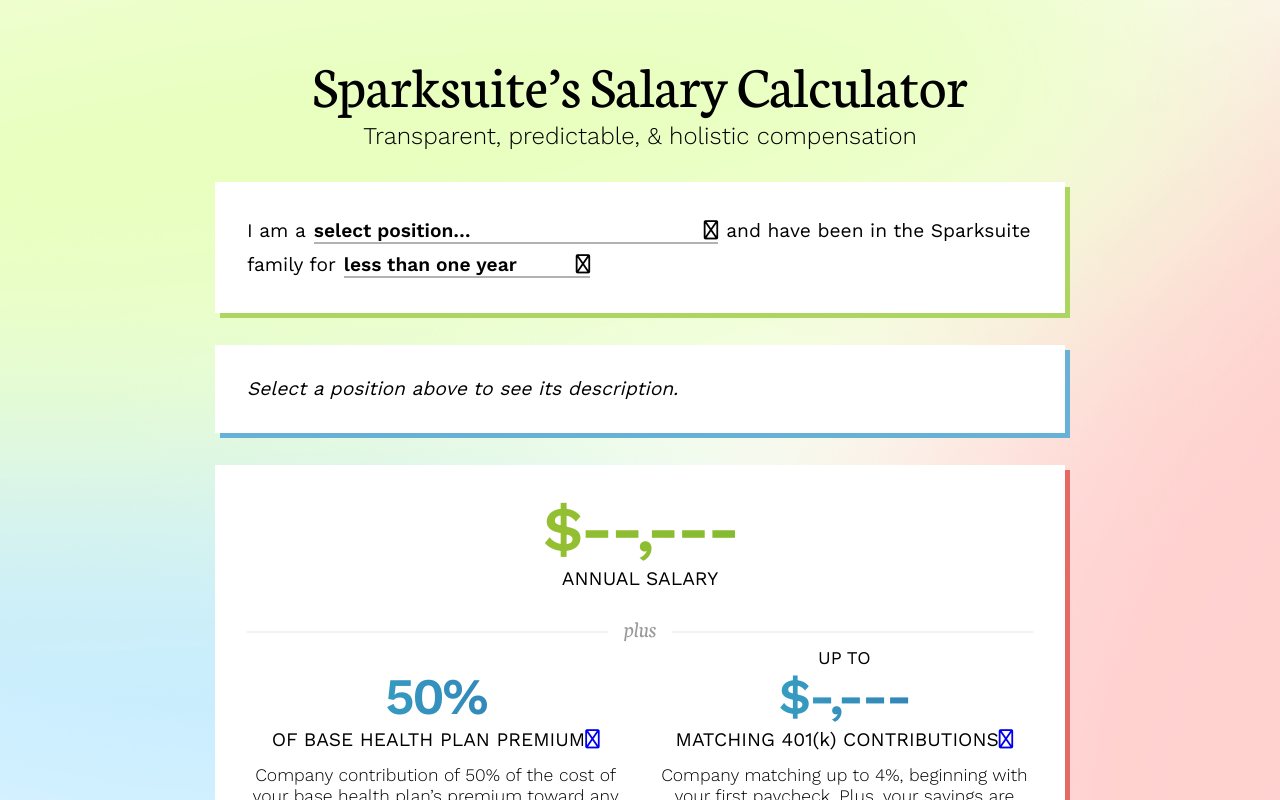
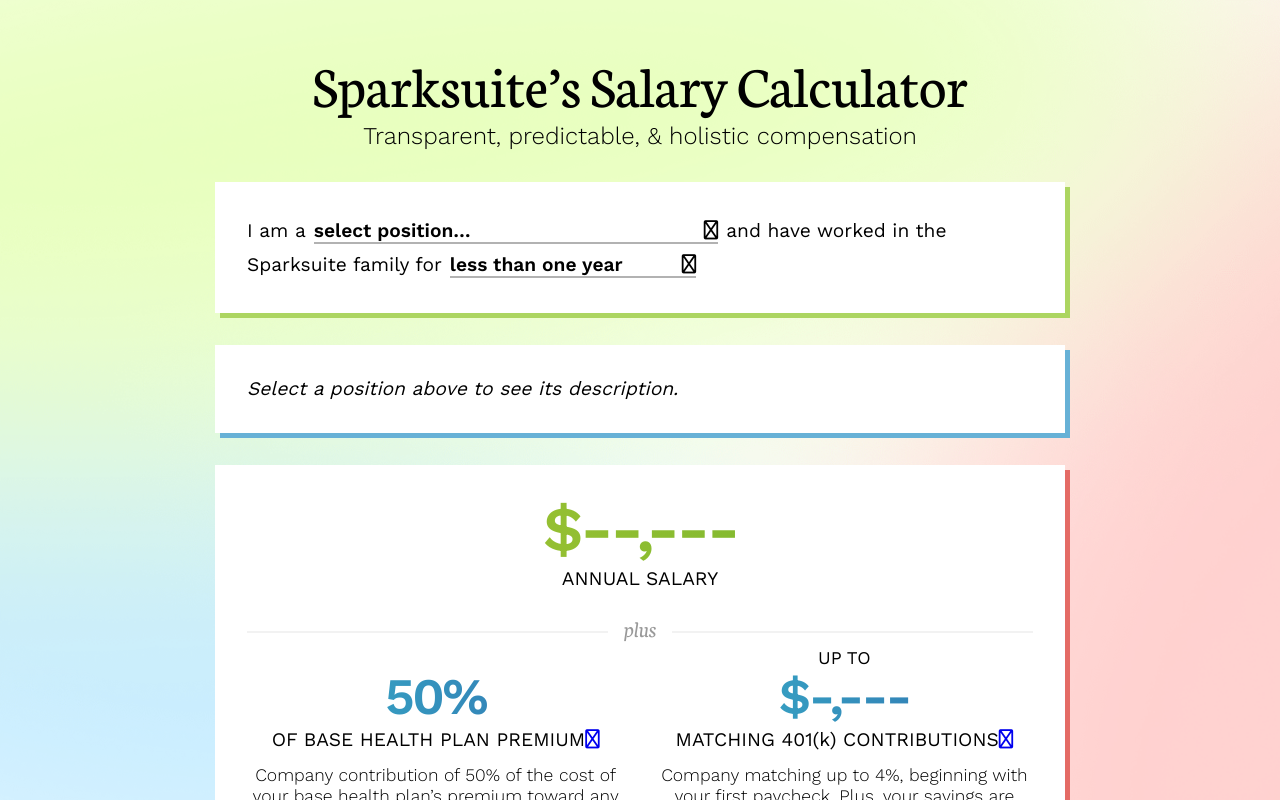
Before and after one commit to sparksuite/salary-calculator, a React (Create React App) app: page / in a window 1280 px wide. Shown: the top 800 px of the page. Built offline with nearby package versions, Linux system fonts and the light colour scheme; some icons are missing.

Commit message:
Tweak phrasing for consistency & maintainability

```diff
--- a/src/components/choices.tsx
+++ b/src/components/choices.tsx
@@ -67,7 +67,7 @@
 		for (const role of field.roles) {
 			for (const level of role.levels) {
 				if (level.title === selectedPosition) {
-					fieldDescriptor = field.descriptor;
+					fieldDescriptor = `in ${field.name.toLowerCase()}`;
 					annualRaises = level.annualRaises;
 				}
 			}
@@ -121,7 +121,7 @@
 					</optgroup>
 				))}
 			</Choice>
-			<Text>and have been {fieldDescriptor} in the Sparksuite family for</Text>
+			<Text>and have worked {fieldDescriptor} in the Sparksuite family for</Text>
 			<Choice
 				onChange={(value: string) => dispatch(actions.setTenure(value))}
 				ariaLabel='Tenure'
--- a/src/data.json
+++ b/src/data.json
@@ -13,7 +13,6 @@
 	"fields": [
 		{
 			"name": "Engineering",
-			"descriptor": "an engineer",
 			"roles": [
 				{
 					"levels": [
@@ -191,7 +190,6 @@
 		},
 		{
 			"name": "Customer Success",
-			"descriptor": "in customer success",
 			"roles": [
 				{
 					"levels": [
@@ -243,7 +241,6 @@
 		},
 		{
 			"name": "People Ops",
-			"descriptor": "in people ops",
 			"roles": [
 				{
 					"levels": [
@@ -269,7 +266,6 @@
 		},
 		{
 			"name": "Administration",
-			"descriptor": "in administration",
 			"roles": [
 				{
 					"levels": [
```
